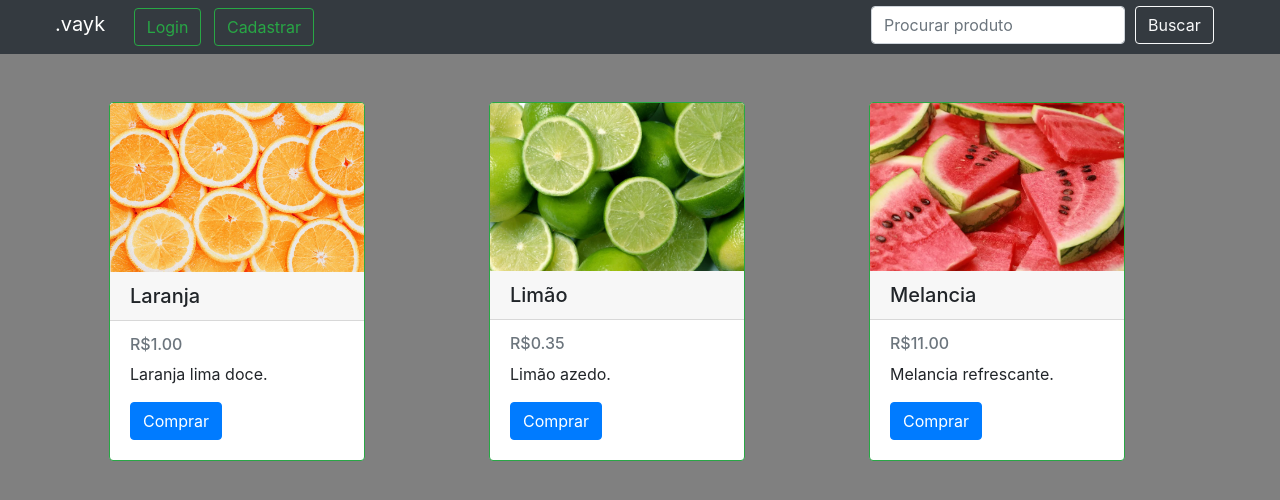
After one commit to vaykmuniz/Django-e-commerce, a Django app: template mysite/templates/busca.html in a window 1280 px wide. The commit adds this page. Shown: the top 500 px of the page. Run offline with Django 3.2, Linux system fonts and the light colour scheme; the template is opened without the code that fills it: values that come from a table or form of the project are taken from there, others are empty; data comes from the database, SQL or seed files in the repository; both versions use the stored data as it was after the commit.

Commit message:
Update - Search Bar

```diff
--- a/mysite/mysite/urls.py
+++ b/mysite/mysite/urls.py
@@ -19,7 +19,7 @@ from django.conf import settings
 from django.conf.urls.static import static
 
 from pages.views import login_view, register_view, logout_pag
-from products.views import product_view
+from products.views import product_view, busca_view
 
 urlpatterns = [
     path('', product_view, name='home'),
@@ -27,5 +27,7 @@ urlpatterns = [
     path('logout/', logout_pag, name='log_out'),
     path('register/', register_view, name='register'),
 
+    path('busca/', busca_view, name='busca'),
+
     path('admin/', admin.site.urls),
 ] + static(settings.MEDIA_URL, document_root=settings.MEDIA_ROOT)
--- a/mysite/templates/base.html
+++ b/mysite/templates/base.html
@@ -15,10 +15,10 @@
             </div>
 
             <div class="justify-content-end col">
-                <form>
+                <form method='GET' action="{% url 'busca' %}">
                 <div class="form-row">
                     <div class="col-8">
-                        <input class="form-control form-control ml-2" type="text" placeholder="Procurar produto">
+                        <input class="form-control form-control ml-2" name='busca' type="text" placeholder="Procurar produto">
                     </div>
                     <div class="col">
                         <button type="submit" class="btn btn-outline-light ml-2">Buscar</button>
--- /dev/null
+++ b/mysite/templates/busca.html
@@ -0,0 +1,23 @@
+{% extends 'base.html' %}
+
+{% block body %}
+
+<div class="row">
+    {% for itens in product %}
+
+    <div class='col-4'>
+      <div class="card border-success ml-4" style="width: 16rem;">
+        <img src="{{ itens.img.url }}" class="card-img-top ">
+        <h5 class="card-header">{{ itens.title }}</h5>
+        <div class="card-body">
+          <h6 class="card-subtitle mb-2 text-muted">R${{ itens.price }}</h6>
+          <p class="card-text">{{ itens.description }}</p>
+          <a href="#" class="btn btn-primary">Comprar</a>
+        </div>
+      </div>
+    </div>
+    {% endfor %}
+
+</div>
+
+{% endblock %}
```
Also changed, not shown: mysite/products/views.py (+11 -0 lines), mysite/db.sqlite3, mysite/pages/views.py (line endings or trailing spaces).
